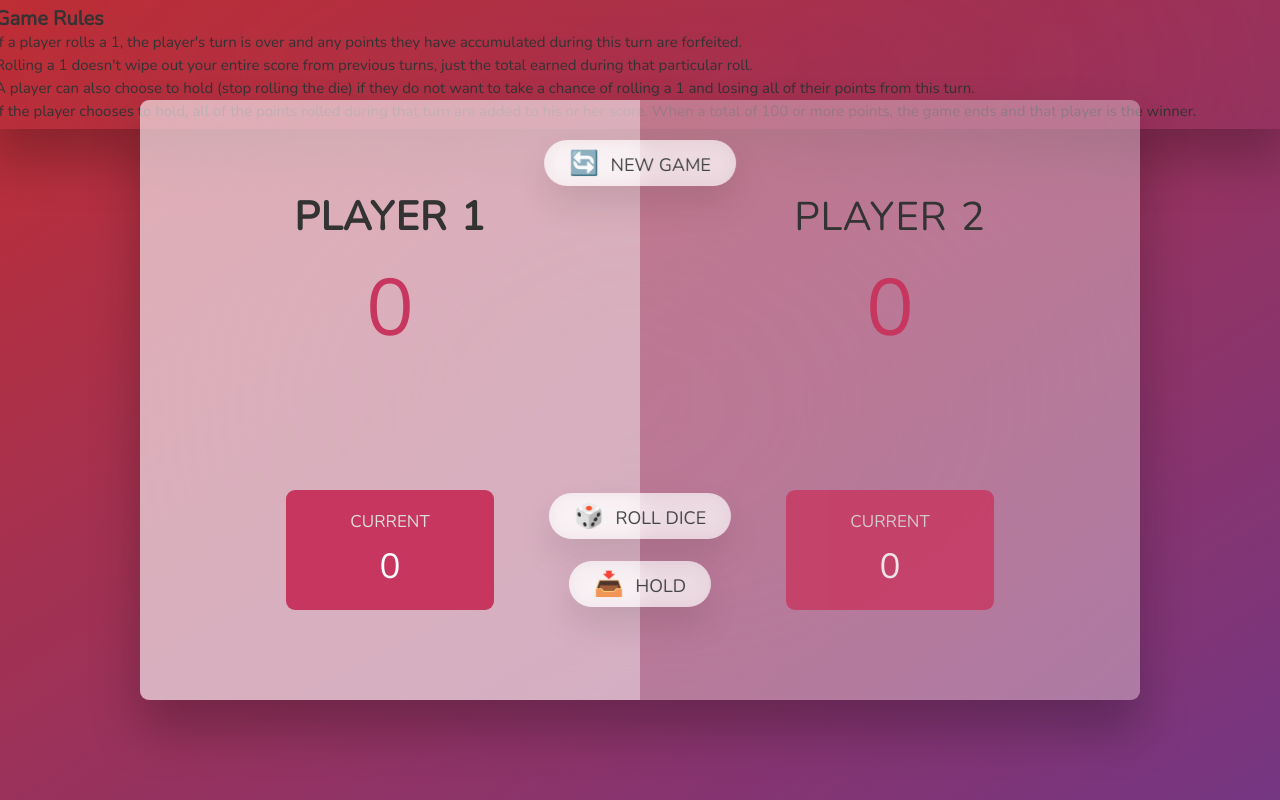
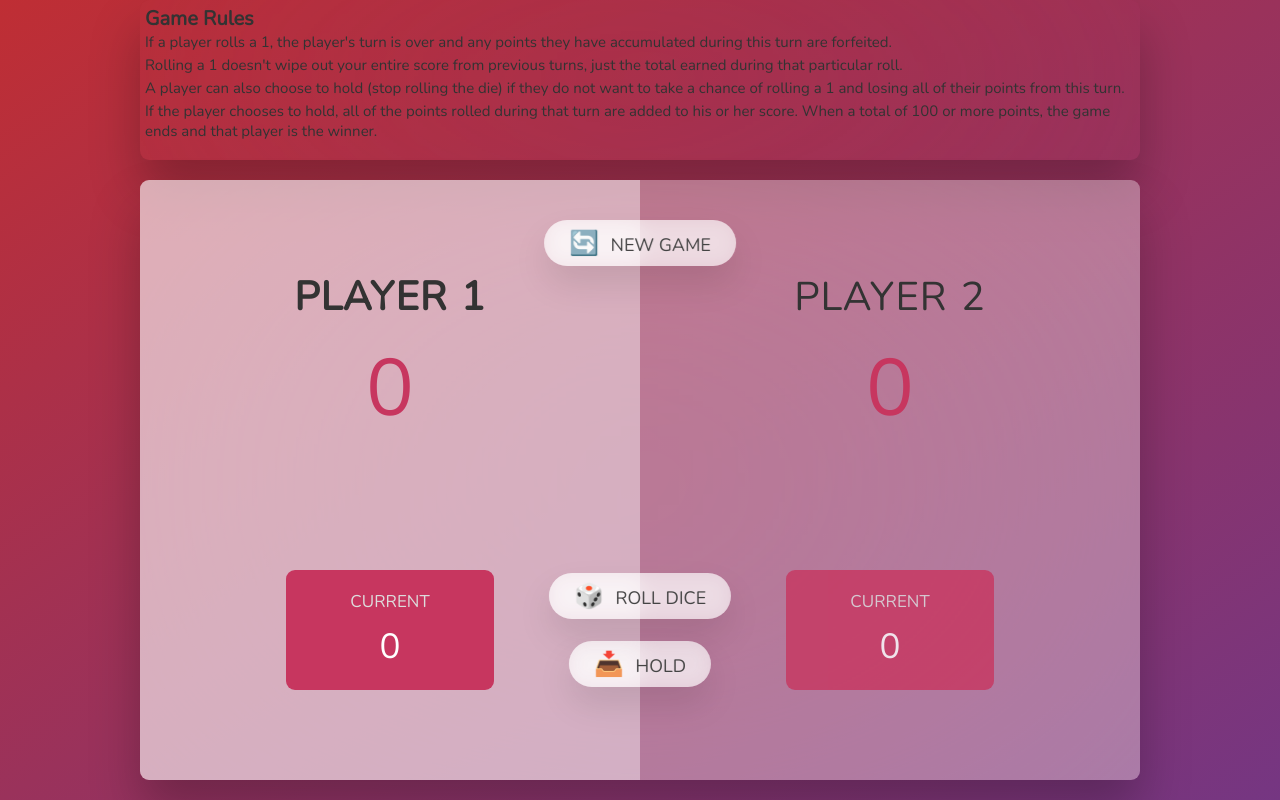
Before and after one commit to scorfu/learning-projects, a plain HTML site: page index.html in a window 1280 px wide. Drawn offline with nearby package versions, Linux system fonts and the light colour scheme.

Commit message:
some other small adjustments

```diff
--- a/style.css
+++ b/style.css
@@ -25,6 +25,7 @@ body {
 /* LAYOUT */
 main {
   position: relative;
+  top: 10%;
   width: 100rem;
   height: 60rem;
   background-color: rgba(255, 255, 255, 0.35);
@@ -176,13 +177,13 @@ main {
   align-self: flex-start;
   position: fixed;
   z-index: 0;
-  width: 130rem;
+  height: 20vh;
+  width: 100rem;
   background-color: rgba(255, 255, 255, 0);
   backdrop-filter: blur(200px);
   filter: blur();
   box-shadow: 0 3rem 5rem rgba(0, 0, 0, 0.25);
   border-radius: 9px;
-
   display: flex;
   padding: 5px;
 }
```
